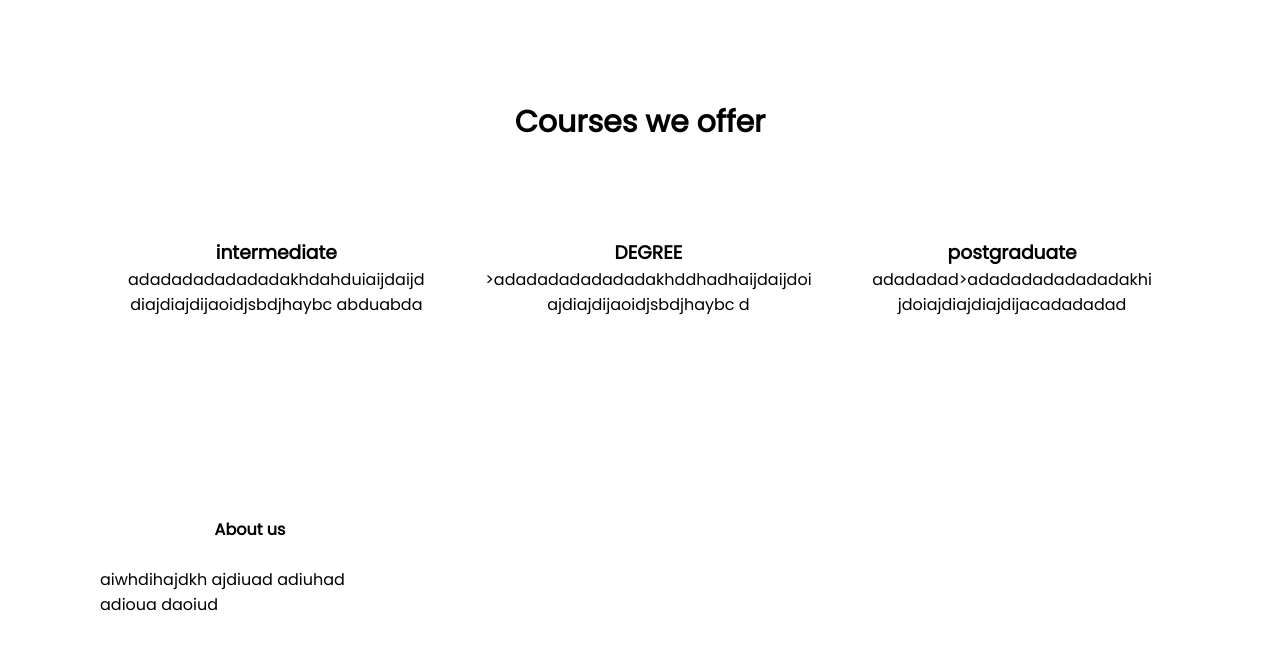
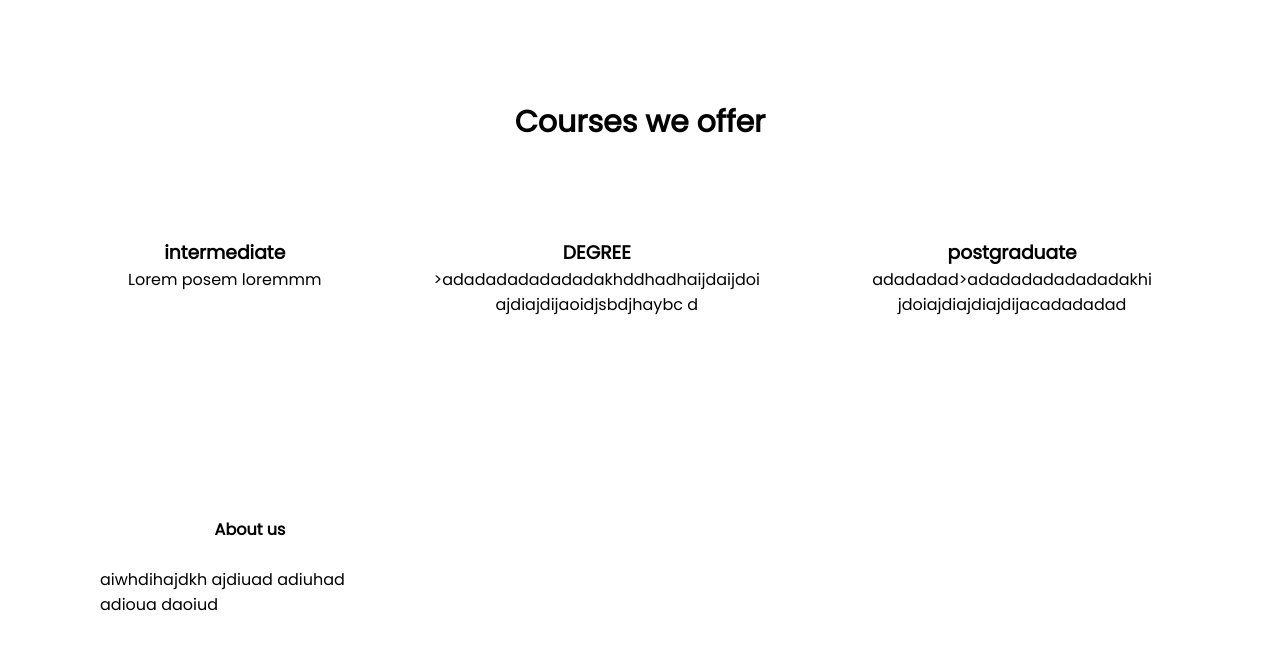
Before and after one commit to anukarki01/simpleweb, a plain HTML site: page index.html in a window 1280 px wide. Shown: the part 800-1445 px from the top of the page. Drawn offline with Linux system fonts and the light colour scheme.

Commit message:
Update index.html

```diff
--- a/index.html
+++ b/index.html
@@ -35,7 +35,8 @@
 		<div class="row">
 		<div class="COURSE-col">
 		<h3>intermediate</h3>
-		<p>adadadadadadadakhdahduiaijdaijd<br>diajdiajdijaoidjsbdjhaybc abduabda </p>
+		<p>Lorem posem loremmm
+		</p>
 	</div>
 	<div class="COURSE-col">
 		<h3>DEGREE</h3>
```
